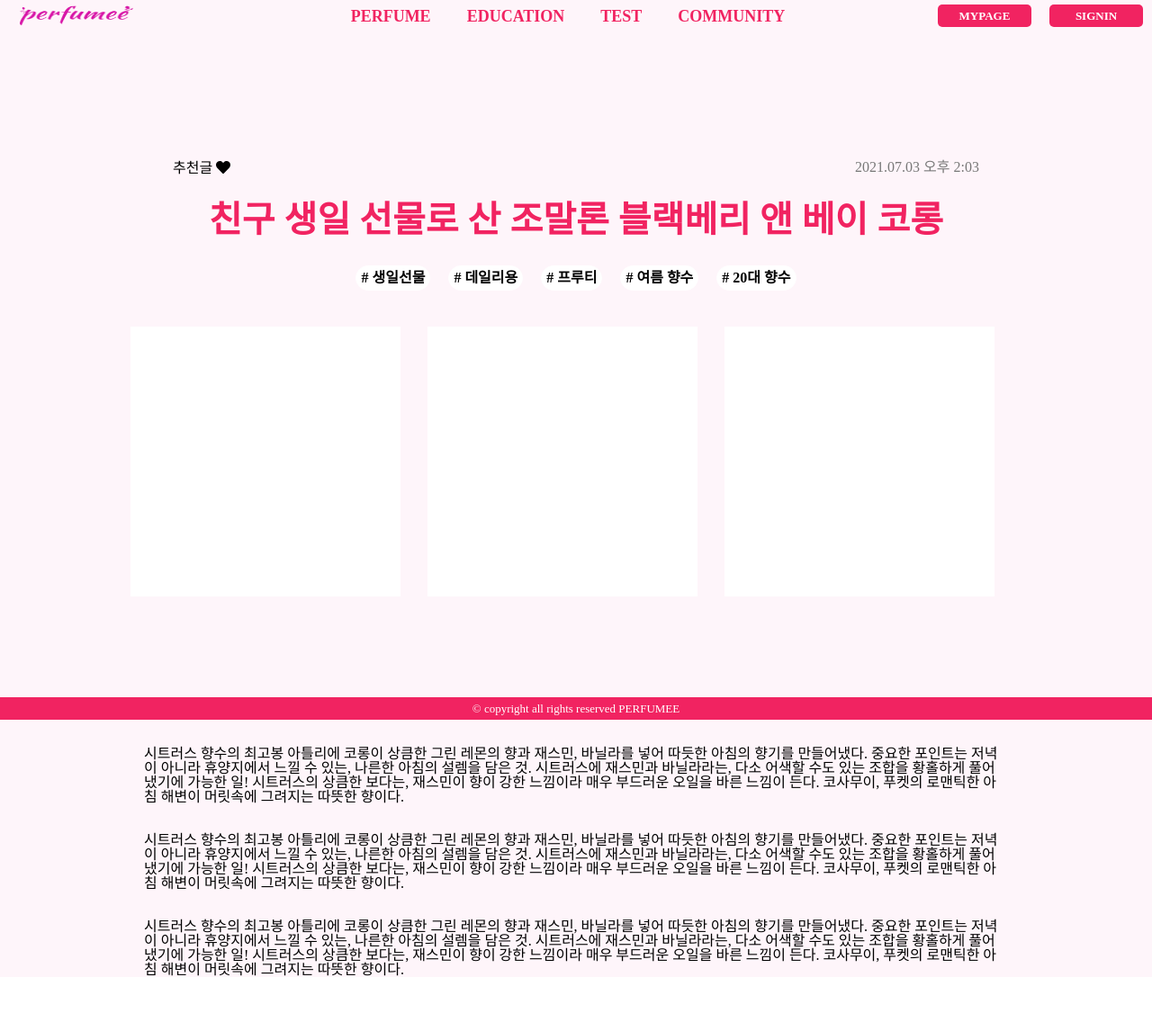
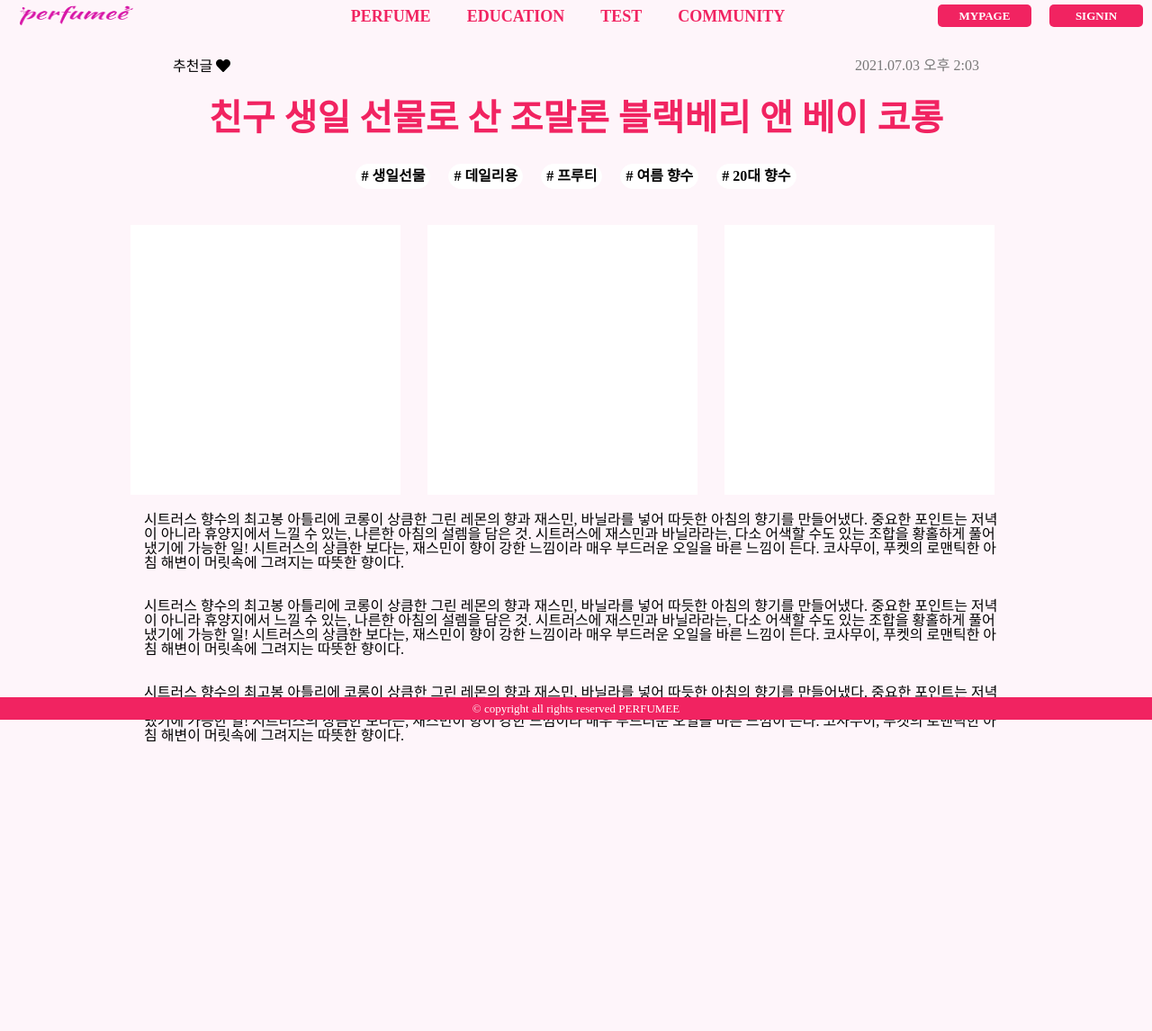
Before and after one commit to SuyeonSun/gibume, a Django app: page /community_detail/ in a window 1280 px wide. Shown: the top 1146 px of the page at 90% size. After the commit the page ends 825 px from the top, so only its background shows below. Run offline with Django 3.2, Linux system fonts and the light colour scheme; some libraries are stand-ins or nearby versions.

Commit message:
community_detail.html 수정

```diff
--- a/pjgibume/gibumeapp/static/css/community_page.css
+++ b/pjgibume/gibumeapp/static/css/community_page.css
@@ -1,12 +1,13 @@
 .homeLandingTop {
     width: 100%;
-    height: 100vh;
+    height: auto;
     background-color: #fef5fa;
     display: flex;
     align-items: center;
     justify-content: center;
     flex-direction: column;
     margin-top: 30px;
+    padding-top: 35px;
 }
 
 .type_date {
--- a/pjgibume/gibumeapp/templates/community_page.html
+++ b/pjgibume/gibumeapp/templates/community_page.html
@@ -40,8 +40,6 @@
             <div class="product_image" src=""></div>
             <div class="product_image" src=""></div>
         </div>
-    </div>
-
         <div class="homeLandingContents">
             <!-- 글 -->
             <div class="blog_text">
@@ -71,6 +69,9 @@
                 </span>
             </div>
         </div>
+    </div>
+
+
 
 
     {% endblock%}
```
Lines whose indentation alone changed are shown as unchanged.
